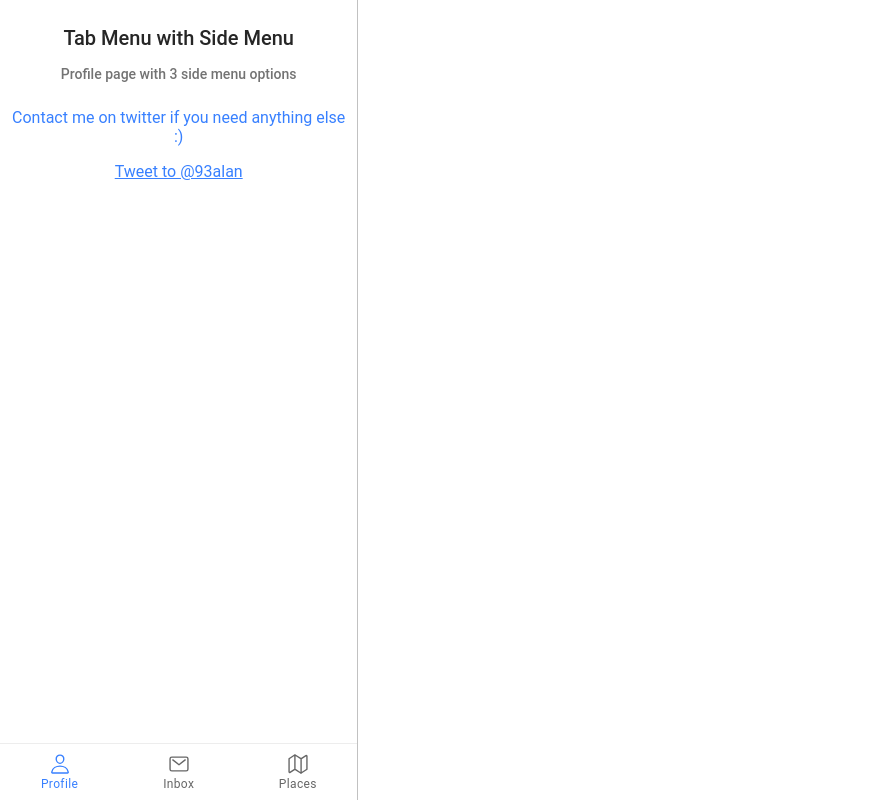
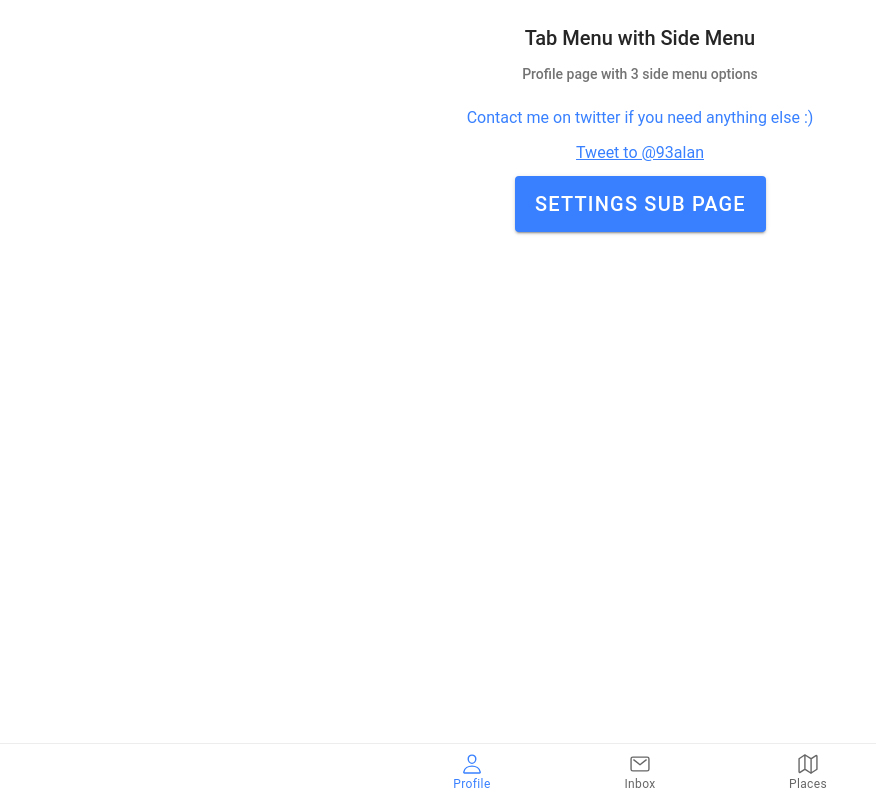
Before and after one commit to alanmontgomery/ionic-react-tabs-menus-custom, a React (Create React App) app: page /tabs/tab1 in a window 1280 px wide. Shown: the whole page, without its empty margins (0-876 px from the left). Built offline with nearby package versions, Linux system fonts and the light colour scheme.

Commit message:
Settings sub page and updates

```diff
--- a/src/App.js
+++ b/src/App.js
@@ -1,5 +1,5 @@
-import React, { useEffect } from "react";
-import { IonApp, IonSplitPane } from '@ionic/react';
+import React from "react";
+import { IonApp } from '@ionic/react';
 
 /* Core CSS required for Ionic components to work properly */
 import '@ionic/react/css/core.css';
@@ -28,14 +28,13 @@ import { SideMenuProvider } from "./main/SideMenuProvider";
 const App = () => {
 
 	return (
-		<SideMenuProvider>
+
 			<IonApp>
-				<IonSplitPane contentId="main">
+				<SideMenuProvider>
 					<Tabs />
 					<SideMenu />
-				</IonSplitPane>
+				</SideMenuProvider>
 			</IonApp>
-		</SideMenuProvider>
 	);
 };
 
--- a/src/components/Modal.js
+++ b/src/components/Modal.js
@@ -1,5 +1,5 @@
 import { IonGrid, IonRow, IonCol, IonModal, IonButtons, IonButton, IonIcon, IonContent, IonHeader, IonToolbar, IonTitle } from "@ionic/react";
-import { arrowBackSharp } from "ionicons/icons";
+import { chevronBack } from "ionicons/icons";
 
 export const Modal = props => (
 
@@ -9,7 +9,7 @@ export const Modal = props => (
 				<IonTitle>{ props.modalOptions.text }</IonTitle>
 				<IonButtons slot="start">
 					<IonButton onClick={ () => props.close(false) }>
-						<IonIcon icon={ arrowBackSharp } />
+						<IonIcon size="large" icon={ chevronBack } style={{ marginLeft: "-0.7rem" }} />
 					</IonButton>
 				</IonButtons>
 			</IonToolbar>
--- a/src/main/CustomPage.js
+++ b/src/main/CustomPage.js
@@ -1,6 +1,6 @@
 import React from 'react';
 import { IonHeader, IonContent, IonToolbar, IonTitle, IonButtons, IonMenuButton, IonBackButton, IonIcon } from '@ionic/react';
-import { arrowBackSharp, chevronBackSharp } from 'ionicons/icons';
+import { arrowBackSharp, chevronBack, chevronBackSharp } from 'ionicons/icons';
 
 const CustomPage = (props) => {
 
@@ -10,7 +10,7 @@ const CustomPage = (props) => {
 		sideMenu = false,
 		sideMenuPosition = "end",
 		backButton = false,
-		backButtonIcon = arrowBackSharp,
+		backButtonIcon = chevronBack,
 		backButtonText = " ",
 		backButtonPath,
 		actionButton = false,
--- a/src/main/SideMenu.js
+++ b/src/main/SideMenu.js
@@ -1,5 +1,4 @@
-import React, { useState, useEffect } from 'react';
-import { IonHeader, IonContent, IonToolbar, IonTitle, IonMenuToggle, IonItem, IonIcon, IonMenu, IonLabel, IonList, IonListHeader } from '@ionic/react';
+import { IonHeader, IonContent, IonToolbar, IonTitle, IonMenuToggle, IonItem, IonIcon, IonMenu, IonLabel, IonList } from '@ionic/react';
 import { BrowserRouter } from 'react-router-dom';
 import { useSideMenu } from "../main/SideMenuProvider";
 
--- a/src/main/TabRoutes.js
+++ b/src/main/TabRoutes.js
@@ -2,6 +2,9 @@
 import Tab1 from "../pages/Tab1"
 import Tab2 from "../pages/Tab2";
 import Tab3 from "../pages/Tab3";
+
+//  Sub pages from tabs
+import Settings from "../pages/Settings";
 
 //	Tab icons
 import { personOutline, mailOutline, mapOutline } from "ionicons/icons";
@@ -10,12 +13,20 @@ import { personOutline, mailOutline, mapOutline } from "ionicons/icons";
 import TabMenu from "./TabMenu";
 
 //	Array of objects representing tab pages
-export const tabs = [
+const tabs = [
 
     { label: "Profile", component: Tab1, icon: personOutline, path: "/tabs/tab1", default: true, isTab: true },
     { label: "Inbox", component: Tab2, icon: mailOutline, path: "/tabs/tab2", default: false, isTab: true },
     { label: "Places", component: Tab3, icon: mapOutline, path: "/tabs/tab3", default: false, isTab: true }
 ];
 
+//  Array of objects representing sub pages
+const subPages = [
+
+    { component: Settings, path: "/tabs/tab1/settings", default: false, isTab: false }
+];
+
+const tabsAndPages = [ ...tabs, ...subPages ];
+
 //	Render tab menu
-export const Tabs = () => ( <TabMenu tabs={ tabs } position="bottom" /> );
+export const Tabs = () => ( <TabMenu tabs={ tabsAndPages } position="bottom" /> );
--- /dev/null
+++ b/src/pages/Settings.js
@@ -0,0 +1,27 @@
+import { IonCol, IonGrid, IonPage, IonRow } from '@ionic/react';
+import { addOutline } from 'ionicons/icons';
+
+import './Tab1.css';
+import CustomPage from "../main/CustomPage";
+
+const Settings = props => {
+
+	const pageName = "Settings";
+
+	return (
+		<IonPage id={ pageName }>
+			<CustomPage name={ pageName } sideMenu={ false } sideMenuPosition="start" backButton={ true } actionButton={ true } actionButtonIcon={ addOutline } actionButtonPosition="end" actionButtonIconSize="1.7rem">
+				<IonGrid>
+
+					<IonRow className="ion-text-center">
+                        <IonCol size="12">
+                            <h3>Sub page</h3>
+                        </IonCol>
+                    </IonRow>
+				</IonGrid>
+			</CustomPage>
+		</IonPage>
+	);
+};
+
+export default Settings;
--- a/src/pages/Tab1.js
+++ b/src/pages/Tab1.js
@@ -1,6 +1,6 @@
 import { useEffect, useState } from "react";
-import { IonCol, IonGrid, IonPage, IonRow, IonText } from '@ionic/react';
-import { eyeOutline, logOutOutline, mailOutline, settingsOutline } from 'ionicons/icons';
+import { IonButton, IonCol, IonGrid, IonPage, IonRow, IonText } from '@ionic/react';
+import { eyeOutline, logOutOutline, settingsOutline } from 'ionicons/icons';
 
 import './Tab1.css';
 import CustomPage from "../main/CustomPage";
@@ -8,6 +8,7 @@ import CustomPage from "../main/CustomPage";
 import { PageHeader } from "../components/PageHeader";
 import { Modal } from "../components/Modal";
 import { useSideMenuUpdate, useSideMenu } from "../main/SideMenuProvider";
+import { Link } from "react-router-dom";
 
 const Tab1 = props => {
 
@@ -70,6 +71,14 @@ const Tab1 = props => {
 							</IonText>
 						</IonCol>
 					</IonRow>
+
+					<IonRow className="ion-text-center">
+						<IonCol size="12">
+							<Link to="/tabs/tab1/settings">
+								<IonButton size="large" color="primary">Settings Sub Page</IonButton>
+							</Link>
+						</IonCol>
+					</IonRow>
 				</IonGrid>
 
 				{ (showModal && modalOptions) &&
```
Also changed, not shown: 1 other file (tests, documents, lock files or other folders).
